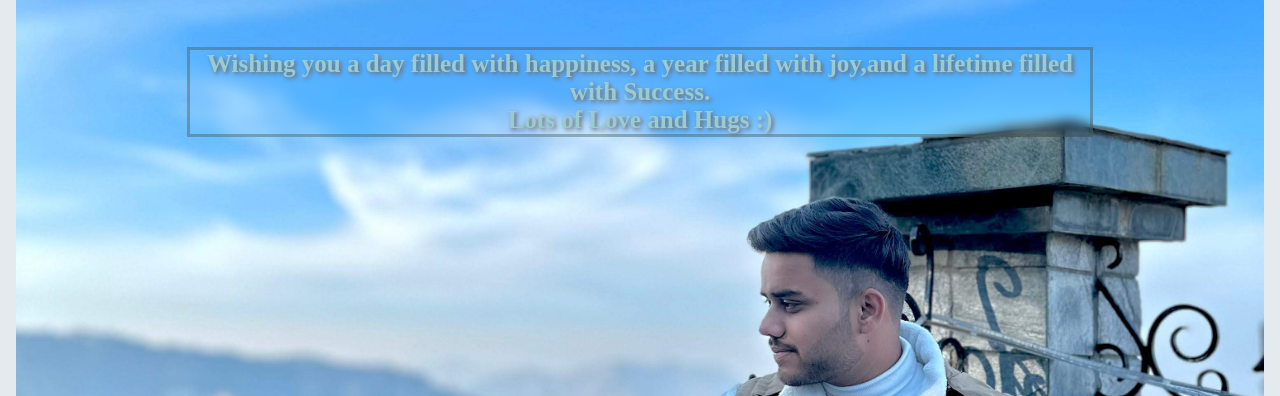
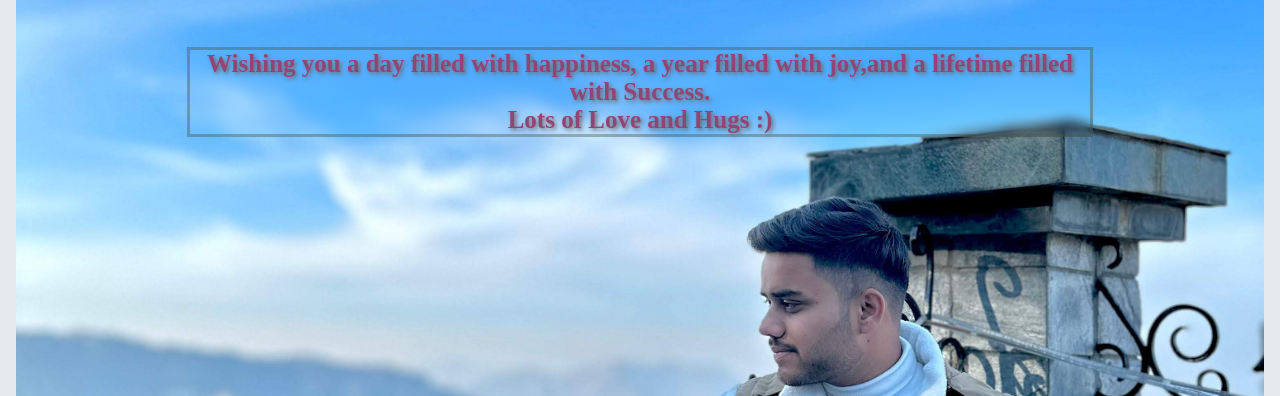
Before and after one commit to shivaniverma2004/kaushalbday, a plain HTML site: page index.html in a window 1280 px wide. Shown: the part 404-800 px from the top of the page. Drawn offline with Linux system fonts and the light colour scheme.

Commit message:
Update style.css

```diff
--- a/style.css
+++ b/style.css
@@ -179,9 +179,9 @@ section {
 
 }
 .text{
-
+  text-shadow: #1a1a1b;
   font-size: 25px;
-  color:rgb(153, 203, 209);
+  color:rgb(147, 68, 116);
   font-family:'Times New Roman', Times, serif;
   border:solid;
   border-color: #46554b67;
```
